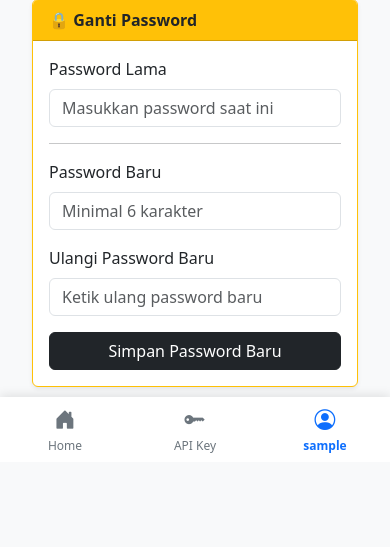
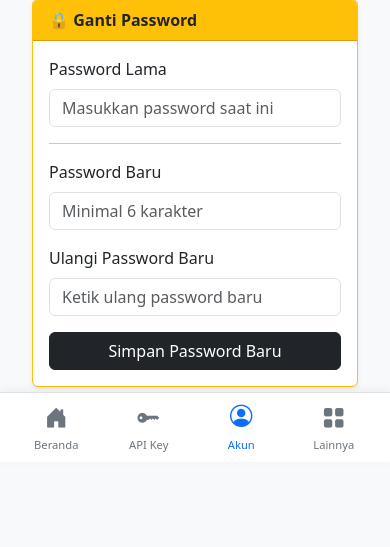
Before and after one commit to esasae023/money-management, a Flask app: page /profile in a window 390 px wide. Shown: the part 382-929 px from the top of the page. Before the commit the page ends 835 px from the top, so only its background shows below. Run offline with Flask 3, Linux system fonts and the light colour scheme; the visitor is signed in with stand-in values (Sample User, id 1).

Commit message:
Create navbar in mobile

```diff
--- a/static/css/style.css
+++ b/static/css/style.css
@@ -4,16 +4,16 @@
 body {
     background-color: #f8f9fa;
     min-height: 100vh;
-    overflow-x: hidden;
+    overflow-x: hidden; /* Mencegah scroll horizontal jika ada elemen melebar */
 }
 
-/* Mencegah transisi sidebar saat halaman pertama kali dimuat */
+/* Mencegah transisi sidebar berkedip saat halaman pertama kali dimuat */
 body.preload * {
     transition: none !important;
 }
 
 /* =========================================
-   2. SIDEBAR (DESKTOP)
+   2. SIDEBAR (DESKTOP ONLY)
    ========================================= */
 .sidebar {
     height: 100vh;
@@ -22,7 +22,7 @@ body.preload * {
     left: 0;
     z-index: 1000;
     background-color: #212529;
-    width: 70px; /* Lebar saat collapsed */
+    width: 70px; /* Lebar saat kuncup (collapsed) */
     transition: width 0.3s cubic-bezier(0.25, 0.8, 0.25, 1);
     overflow-x: hidden;
     display: flex;
@@ -30,7 +30,7 @@ body.preload * {
     white-space: nowrap;
 }
 
-/* Teks menu (hilang saat collapsed) */
+/* Teks menu (sembunyi saat collapsed) */
 .sidebar-text {
     margin-left: 15px;
     opacity: 0;
@@ -38,7 +38,7 @@ body.preload * {
     transition: opacity 0.2s ease-in-out;
 }
 
-/* Tombol Hamburger di atas sidebar */
+/* Tombol Hamburger di pojok kiri atas */
 .toggle-btn {
     background: none;
     border: none;
@@ -54,7 +54,7 @@ body.preload * {
     margin-bottom: 10px;
 }
 
-/* Link Menu */
+/* Link Menu Sidebar */
 .sidebar a {
     text-decoration: none;
     color: #ccc;
@@ -95,7 +95,7 @@ body.sb-expanded .sidebar-text {
    ========================================= */
 .main-content {
     padding: 20px;
-    margin-bottom: 70px; /* Space untuk mobile nav */
+    margin-bottom: 70px; /* Jaga-jaga untuk footer/mobile nav */
     margin-left: 70px;   /* Sesuai lebar sidebar collapsed */
     transition: margin-left 0.3s cubic-bezier(0.25, 0.8, 0.25, 1);
 }
@@ -187,62 +187,96 @@ body.sb-expanded .main-content {
    6. RESPONSIVE / MOBILE VIEW
    ========================================= */
 @media (max-width: 767.98px) {
-    /* Sembunyikan Sidebar Desktop */
-    .sidebar { display: none !important; }
+    /* 1. MATIKAN SIDEBAR TOTAL DI MOBILE */
+    /* Ini wajib agar tombol hamburger tidak muncul di kiri atas */
+    .sidebar,
+    .toggle-btn,
+    #sidebar {
+        display: none !important;
+        width: 0 !important;
+    }
 
-    /* Reset Margin Konten */
-    .main-content { margin-left: 0 !important; }
+    /* 2. RESET MARGIN KONTEN */
+    /* Konten full width karena sidebar hilang */
+    .main-content {
+        margin-left: 0 !important;
+        padding-bottom: 90px; /* Ruang lebih besar agar tidak tertutup nav bawah */
+    }
     body.sb-expanded .main-content { margin-left: 0 !important; }
 
-    /* Toast pindah ke atas tengah */
+    /* 3. TOAST PINDAH KE ATAS */
     .toast-container {
-        padding-right: 0;
-        top: 0;
-        left: 0;
-        right: 0;
-        width: 100%;
-        align-items: center;
-        padding-top: 10px;
+        padding-right: 0; top: 0; left: 0; right: 0; width: 100%;
+        align-items: center; padding-top: 10px;
     }
     .custom-toast {
-        width: 90%;
-        max-width: 400px;
-        transform: translateY(-150%); /* Hidden di atas */
+        width: 90%; max-width: 400px; transform: translateY(-150%);
     }
 
-    /* Bottom Navigation Bar (Muncul di HP) */
+    /* 4. BOTTOM NAVIGATION BAR (FIXED) */
     .mobile-bottom-nav {
         position: fixed;
         bottom: 0;
         left: 0;
         width: 100%;
         background-color: #ffffff;
-        box-shadow: 0 -2px 10px rgba(0,0,0,0.1);
+        border-top: 1px solid #dee2e6;
+        box-shadow: 0 -2px 10px rgba(0,0,0,0.05);
         display: flex;
-        justify-content: space-around;
+        justify-content: space-between; /* Rata Kiri-Kanan */
         align-items: center;
-        height: 65px;
+        height: 70px; /* Tinggi sedikit ditambah agar muat teks */
         z-index: 1050;
+        padding: 0 10px;
     }
 
+    /* Item Navigasi */
     .nav-item-mobile {
-        flex: 1;
+        flex: 1; /* Membagi rata lebar */
         text-align: center;
         color: #6c757d;
         text-decoration: none;
-        font-size: 0.75rem;
         display: flex;
         flex-direction: column;
         align-items: center;
         justify-content: center;
+        height: 100%;
+        transition: color 0.2s;
     }
+
+    /* Icon Navigasi */
     .nav-item-mobile i {
-        font-size: 1.3rem;
+        font-size: 1.4rem;
         margin-bottom: 2px;
     }
+
+    /* Teks Keterangan Navigasi */
+    .nav-item-mobile span {
+        font-size: 0.7rem; /* Ukuran font kecil tapi terbaca */
+        font-weight: 500;
+    }
+
+    /* State Aktif */
     .nav-item-mobile.active {
         color: #0d6efd;
-        font-weight: bold;
+    }
+    .nav-item-mobile.active i {
+        transform: translateY(-2px); /* Efek naik dikit */
+    }
+
+    /* 5. DRAWER / LACI (OFFCANVAS) */
+    /* Styling untuk laci menu tambahan */
+    .offcanvas-bottom {
+        height: auto !important; /* Tinggi menyesuaikan isi */
+        max-height: 80vh;
+        border-top-left-radius: 20px;
+        border-top-right-radius: 20px;
+    }
+
+    /* Garis handle kecil di atas laci */
+    .drawer-handle {
+        width: 40px; height: 5px; background: #dee2e6;
+        border-radius: 5px; margin: 10px auto;
     }
 }
 
--- a/templates/base.html
+++ b/templates/base.html
@@ -23,6 +23,7 @@
     </script>
 
     {% if current_user.is_authenticated %}
+
     <div id="sidebar" class="sidebar">
         <button class="toggle-btn" onclick="toggleSidebar()">
             <i class="bi bi-list"></i><span class="sidebar-text fw-bold">Money Mgr</span>
@@ -33,23 +34,55 @@
         <a href="{{ url_for('settings_global') }}" class="{{ 'active' if request.endpoint == 'settings_global' else '' }}">
             <i class="bi bi-key"></i><span class="sidebar-text">API Key</span>
         </a>
+        <a href="{{ url_for('profile') }}" class="{{ 'active' if request.endpoint == 'profile' else '' }}">
+            <i class="bi bi-person-circle"></i><span class="sidebar-text">Profil</span>
+        </a>
+
         <div class="flex-grow-1"></div>
-        <a href="{{ url_for('profile') }}" class="{{ 'active' if request.endpoint == 'profile' else '' }} border-top border-secondary">
-            <i class="bi bi-person-circle"></i><span class="sidebar-text">{{ current_user.username }}</span>
+        <a href="{{ url_for('logout') }}" class="border-top border-secondary text-danger">
+            <i class="bi bi-box-arrow-left"></i><span class="sidebar-text">Keluar</span>
         </a>
     </div>
 
     <nav class="mobile-bottom-nav">
         <a href="{{ url_for('home') }}" class="nav-item-mobile {{ 'active' if request.endpoint == 'home' else '' }}">
-            <i class="bi bi-house-door-fill"></i><span>Home</span>
+            <i class="bi bi-house-door-fill"></i>
+            <span>Beranda</span>
         </a>
+
         <a href="{{ url_for('settings_global') }}" class="nav-item-mobile {{ 'active' if request.endpoint == 'settings_global' else '' }}">
-            <i class="bi bi-key-fill"></i><span>API Key</span>
+            <i class="bi bi-key-fill"></i>
+            <span>API Key</span>
         </a>
+
         <a href="{{ url_for('profile') }}" class="nav-item-mobile {{ 'active' if request.endpoint == 'profile' else '' }}">
-            <i class="bi bi-person-circle"></i><span>{{ current_user.username }}</span>
+            <i class="bi bi-person-circle"></i>
+            <span>Akun</span>
+        </a>
+
+        <a href="#" class="nav-item-mobile" data-bs-toggle="offcanvas" data-bs-target="#drawerLainnya">
+            <i class="bi bi-grid-fill"></i>
+            <span>Lainnya</span>
         </a>
     </nav>
+
+    <div class="offcanvas offcanvas-bottom" tabindex="-1" id="drawerLainnya" aria-labelledby="drawerLabel">
+        <div class="offcanvas-header pb-0 justify-content-center">
+            <div class="drawer-handle"></div> </div>
+        <div class="offcanvas-body small">
+            <h5 class="offcanvas-title fw-bold mb-3 text-center" id="drawerLabel">Menu Lainnya</h5>
+
+            <div class="list-group list-group-flush">
+                <a href="{{ url_for('logout') }}" class="list-group-item list-group-item-action text-danger d-flex align-items-center py-3">
+                    <i class="bi bi-box-arrow-right fs-4 me-3"></i>
+                    <span class="fw-bold">Logout / Keluar Aplikasi</span>
+                </a>
+            </div>
+
+            <button type="button" class="btn btn-light w-100 mt-4 rounded-pill" data-bs-dismiss="offcanvas">Tutup</button>
+        </div>
+    </div>
+
     {% endif %}
 
     <div class="main-content">
```
